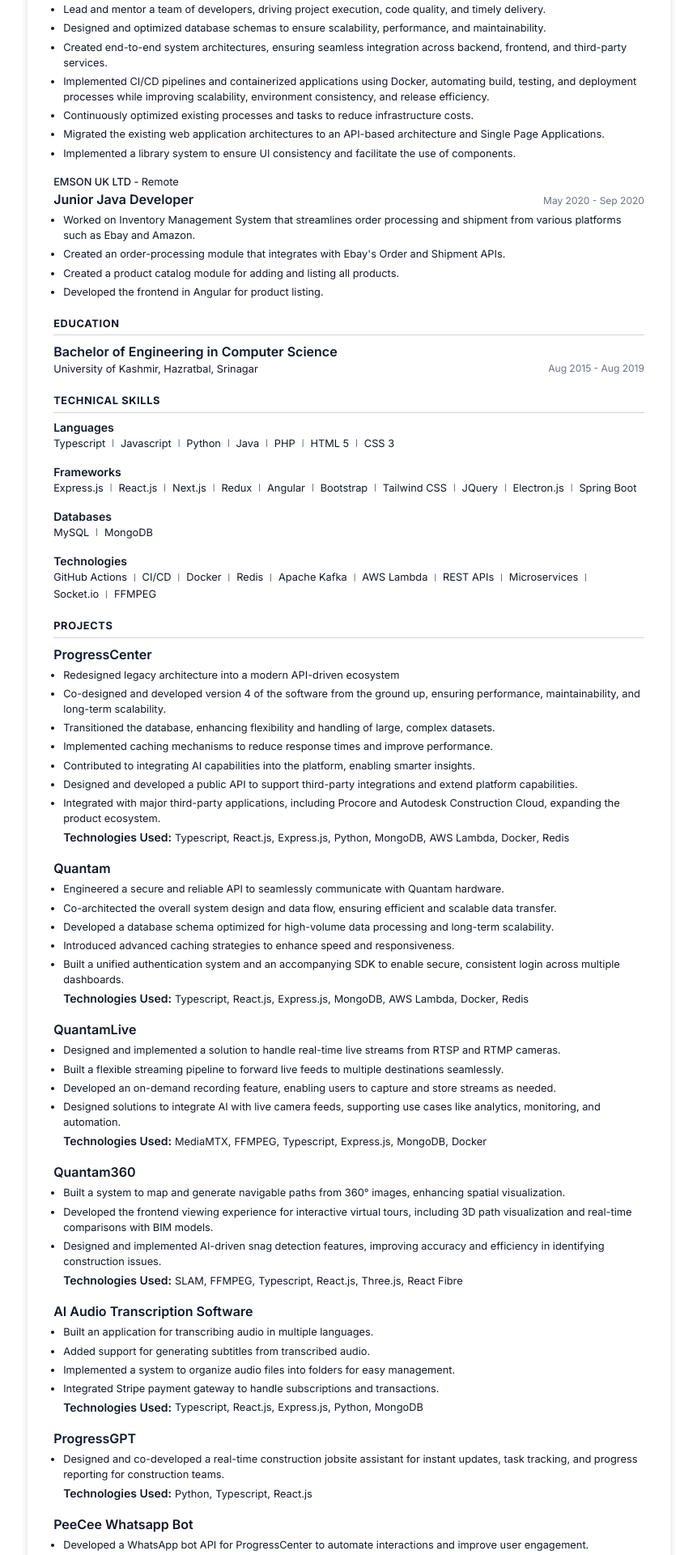
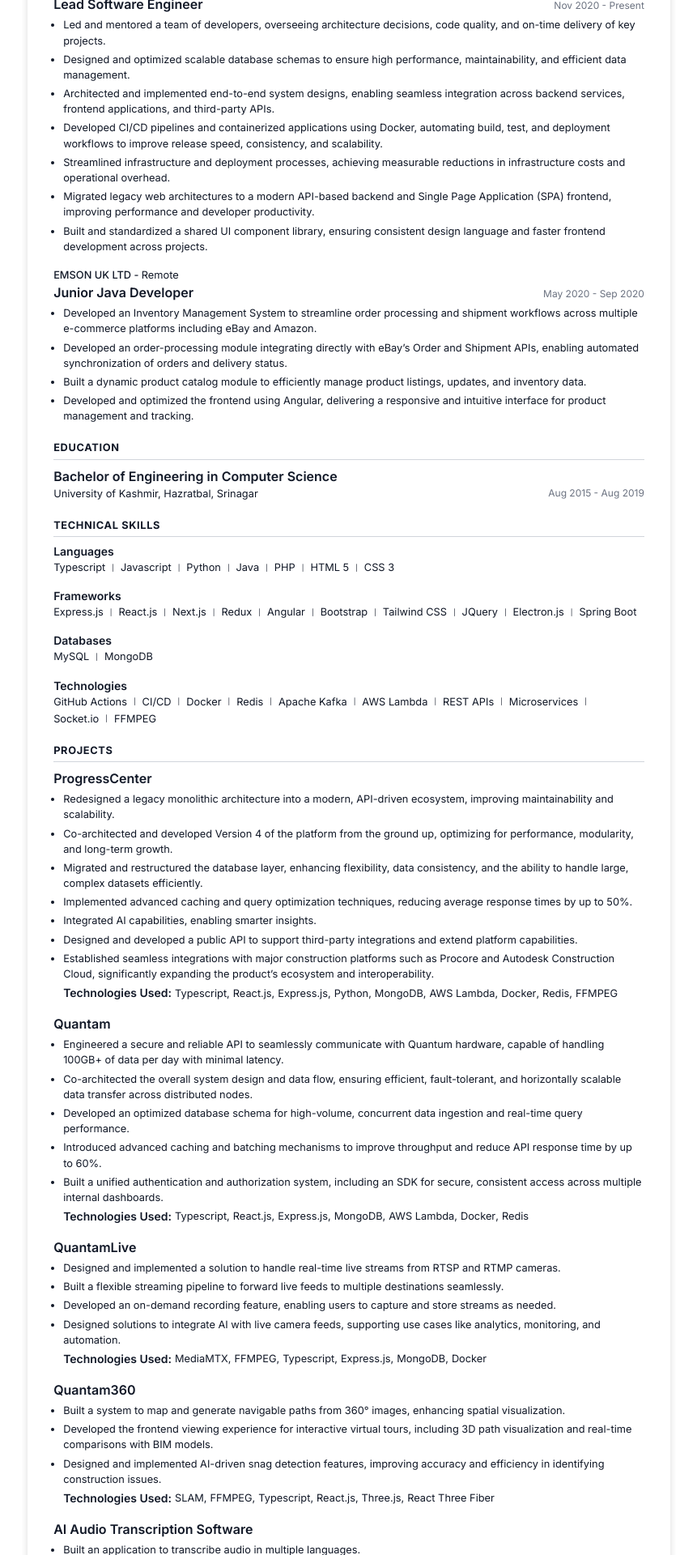
Before and after one commit to khancirhan/personal-website, a Next.js app: page /resume-2 in a window 1280 px wide. Shown: the part 340-2260 px from the top of the page at 81% size, without its empty margins (209-1070 px from the left). Built offline with nearby package versions, Linux system fonts and the light colour scheme.

Commit message:
Changes in text

```diff
--- a/src/app/resume-2/page.tsx
+++ b/src/app/resume-2/page.tsx
@@ -58,7 +58,7 @@ const data = {
         website: 'khancirhan.vercel.app',
         github: 'github.com/khancirhan',
     },
-    about: `Software Engineer & Team Lead with 5 years of experience building end-to-end software and designing scalable systems. Proficient in the MERN stack and multiple programming languages, I create high-performance solutions from idea to production. I also have a knack for UI, building dashboards and applications that are simple, intuitive, and easy for users to navigate.`,
+    about: 'Software Engineer & Team Lead with 5+ years of experience architecting and delivering end-to-end software solutions. Skilled in the MERN stack and multiple programming languages, with a strong focus on scalability, performance, and system reliability. Passionate about creating intuitive, user-centric dashboards and platforms that combine clean design with robust functionality. Experienced in leading cross-functional teams, modernizing legacy systems, and driving projects from concept to production deployment.',
     skills: [
         { title: 'Languages', values: ['Typescript', 'Javascript', 'Python', 'Java', 'PHP', 'HTML 5', 'CSS 3'] },
         {
@@ -104,13 +104,19 @@ const data = {
             location: 'Srinagar, Jammu & Kashmir',
             imageUrl: '/logos/codeus-logo.svg',
             achievements: [
-                'Lead and mentor a team of developers, driving project execution, code quality, and timely delivery.',
-                'Designed and optimized database schemas to ensure scalability, performance, and maintainability.',
-                'Created end-to-end system architectures, ensuring seamless integration across backend, frontend, and third-party services.',
-                'Implemented CI/CD pipelines and containerized applications using Docker, automating build, testing, and deployment processes while improving scalability, environment consistency, and release efficiency.',
-                'Continuously optimized existing processes and tasks to reduce infrastructure costs.',
-                'Migrated the existing web application architectures to an API-based architecture and Single Page Applications.',
-                'Implemented a library system to ensure UI consistency and facilitate the use of components.',
+                'Led and mentored a team of developers, overseeing architecture decisions, code quality, and on-time delivery of key projects.',
+
+                'Designed and optimized scalable database schemas to ensure high performance, maintainability, and efficient data management.',
+
+                'Architected and implemented end-to-end system designs, enabling seamless integration across backend services, frontend applications, and third-party APIs.',
+
+                'Developed CI/CD pipelines and containerized applications using Docker, automating build, test, and deployment workflows to improve release speed, consistency, and scalability.',
+
+                'Streamlined infrastructure and deployment processes, achieving measurable reductions in infrastructure costs and operational overhead.',
+
+                'Migrated legacy web architectures to a modern API-based backend and Single Page Application (SPA) frontend, improving performance and developer productivity.',
+
+                'Built and standardized a shared UI component library, ensuring consistent design language and faster frontend development across projects.',
             ],
         },
         {
@@ -120,10 +126,10 @@ const data = {
             location: 'Remote',
             imageUrl: '',
             achievements: [
-                'Worked on Inventory Management System that streamlines order processing and shipment from various platforms such as Ebay and Amazon.',
-                "Created an order-processing module that integrates with Ebay's Order and Shipment APIs.",
-                'Created a product catalog module for adding and listing all products.',
-                'Developed the frontend in Angular for product listing.',
+                'Developed an Inventory Management System to streamline order processing and shipment workflows across multiple e-commerce platforms including eBay and Amazon.',
+                'Developed an order-processing module integrating directly with eBay’s Order and Shipment APIs, enabling automated synchronization of orders and delivery status.',
+                'Built a dynamic product catalog module to efficiently manage product listings, updates, and inventory data.',
+                'Developed and optimized the frontend using Angular, delivering a responsive and intuitive interface for product management and tracking.',
             ],
         },
     ],
@@ -139,13 +145,13 @@ const data = {
         {
             title: 'ProgressCenter',
             descriptionList: [
-                'Redesigned legacy architecture into a modern API-driven ecosystem',
-                'Co-designed and developed version 4 of the software from the ground up, ensuring performance, maintainability, and long-term scalability.',
-                'Transitioned the database, enhancing flexibility and handling of large, complex datasets.',
-                'Implemented caching mechanisms to reduce response times and improve performance.',
-                'Contributed to integrating AI capabilities into the platform, enabling smarter insights.',
+                'Redesigned a legacy monolithic architecture into a modern, API-driven ecosystem, improving maintainability and scalability.',
+                'Co-architected and developed Version 4 of the platform from the ground up, optimizing for performance, modularity, and long-term growth.',
+                'Migrated and restructured the database layer, enhancing flexibility, data consistency, and the ability to handle large, complex datasets efficiently.',
+                'Implemented advanced caching and query optimization techniques, reducing average response times by up to 50%.',
+                'Integrated AI capabilities, enabling smarter insights.',
                 'Designed and developed a public API to support third-party integrations and extend platform capabilities.',
-                'Integrated with major third-party applications, including Procore and Autodesk Construction Cloud, expanding the product ecosystem.',
+                'Established seamless integrations with major construction platforms such as Procore and Autodesk Construction Cloud, significantly expanding the product’s ecosystem and interoperability.',
             ],
             link: '',
             technologiesUsed: [
@@ -157,16 +163,17 @@ const data = {
                 'AWS Lambda',
                 'Docker',
                 'Redis',
+                'FFMPEG',
             ],
         },
         {
             title: 'Quantam',
             descriptionList: [
-                'Engineered a secure and reliable API to seamlessly communicate with Quantam hardware.',
-                'Co-architected the overall system design and data flow, ensuring efficient and scalable data transfer.',
-                'Developed a database schema optimized for high-volume data processing and long-term scalability.',
-                'Introduced advanced caching strategies to enhance speed and responsiveness.',
-                'Built a unified authentication system and an accompanying SDK to enable secure, consistent login across multiple dashboards.',
+                'Engineered a secure and reliable API to seamlessly communicate with Quantum hardware, capable of handling 100GB+ of data per day with minimal latency.',
+                'Co-architected the overall system design and data flow, ensuring efficient, fault-tolerant, and horizontally scalable data transfer across distributed nodes.',
+                'Developed an optimized database schema for high-volume, concurrent data ingestion and real-time query performance.',
+                'Introduced advanced caching and batching mechanisms to improve throughput and reduce API response time by up to 60%.',
+                'Built a unified authentication and authorization system, including an SDK for secure, consistent access across multiple internal dashboards.',
             ],
             link: '',
             technologiesUsed: ['Typescript', 'React.js', 'Express.js', 'MongoDB', 'AWS Lambda', 'Docker', 'Redis'],
@@ -190,12 +197,12 @@ const data = {
                 'Designed and implemented AI-driven snag detection features, improving accuracy and efficiency in identifying construction issues.',
             ],
             link: '',
-            technologiesUsed: ['SLAM', 'FFMPEG', 'Typescript', 'React.js', 'Three.js', 'React Fibre'],
+            technologiesUsed: ['SLAM', 'FFMPEG', 'Typescript', 'React.js', 'Three.js', 'React Three Fiber'],
         },
         {
             title: 'AI Audio Transcription Software',
             descriptionList: [
-                'Built an application for transcribing audio in multiple languages.',
+                'Built an application to transcribe audio in multiple languages.',
                 'Added support for generating subtitles from transcribed audio.',
                 'Implemented a system to organize audio files into folders for easy management.',
                 'Integrated Stripe payment gateway to handle subscriptions and transactions.',
@@ -206,15 +213,15 @@ const data = {
         {
             title: 'ProgressGPT',
             descriptionList: [
-                'Designed and co-developed a real-time construction jobsite assistant for instant updates, task tracking, and progress reporting for construction teams.',
+                'Designed and co-developed a real-time jobsite assistant for construction teams, enabling instant updates, task tracking, and progress reporting.',
             ],
             link: '',
             technologiesUsed: ['Python', 'Typescript', 'React.js'],
         },
         {
-            title: 'PeeCee Whatsapp Bot',
+            title: 'PeeCee WhatsApp Bot',
             descriptionList: [
-                'Developed a WhatsApp bot API for ProgressCenter to automate interactions and improve user engagement.',
+                'Developed a WhatsApp Bot API for ProgressCenter to automate interactions and improve user engagement.',
                 'Built an SDK with routing functionality similar to Express.js.',
             ],
             link: '',
@@ -223,7 +230,7 @@ const data = {
         {
             title: 'Hizmet Food Delivery',
             descriptionList: [
-                'Co-founded this application to deliver food within Kashmir.',
+                'Co-founded a food delivery application serving Kashmir.',
                 'Implemented features to track deliveries in real time and improve overall operational workflow.',
             ],
             link: '',
@@ -232,7 +239,7 @@ const data = {
         {
             title: 'HarisaByKilo',
             descriptionList: [
-                'Designed and developed the frontend and backend for an online platform delivering Harisa, a traditional Kashmiri delicacy, straight to your doorstep in just five simple steps.',
+                'Designed and developed the frontend and backend for an online platform delivering Harisa, a traditional Kashmiri delicacy, straight to your doorstep in a simple five-step process.',
                 'Built a comprehensive admin panel to manage order assignments, track deliveries, and handle billing operations.',
             ],
             link: 'https://harisabykilo.com',
@@ -241,7 +248,7 @@ const data = {
         {
             title: 'KashmirO2',
             descriptionList: [
-                'Built a non-profit application during the COVID-19 pandemic to provide essential medical oxygen to patients in need.',
+                'Developed a non-profit platform during the COVID-19 pandemic to provide essential medical oxygen to patients in need.',
                 'Designed an intuitive interface to make it easy for users to request oxygen or offer help.',
             ],
             link: 'https://kashmiro2.com',
```
